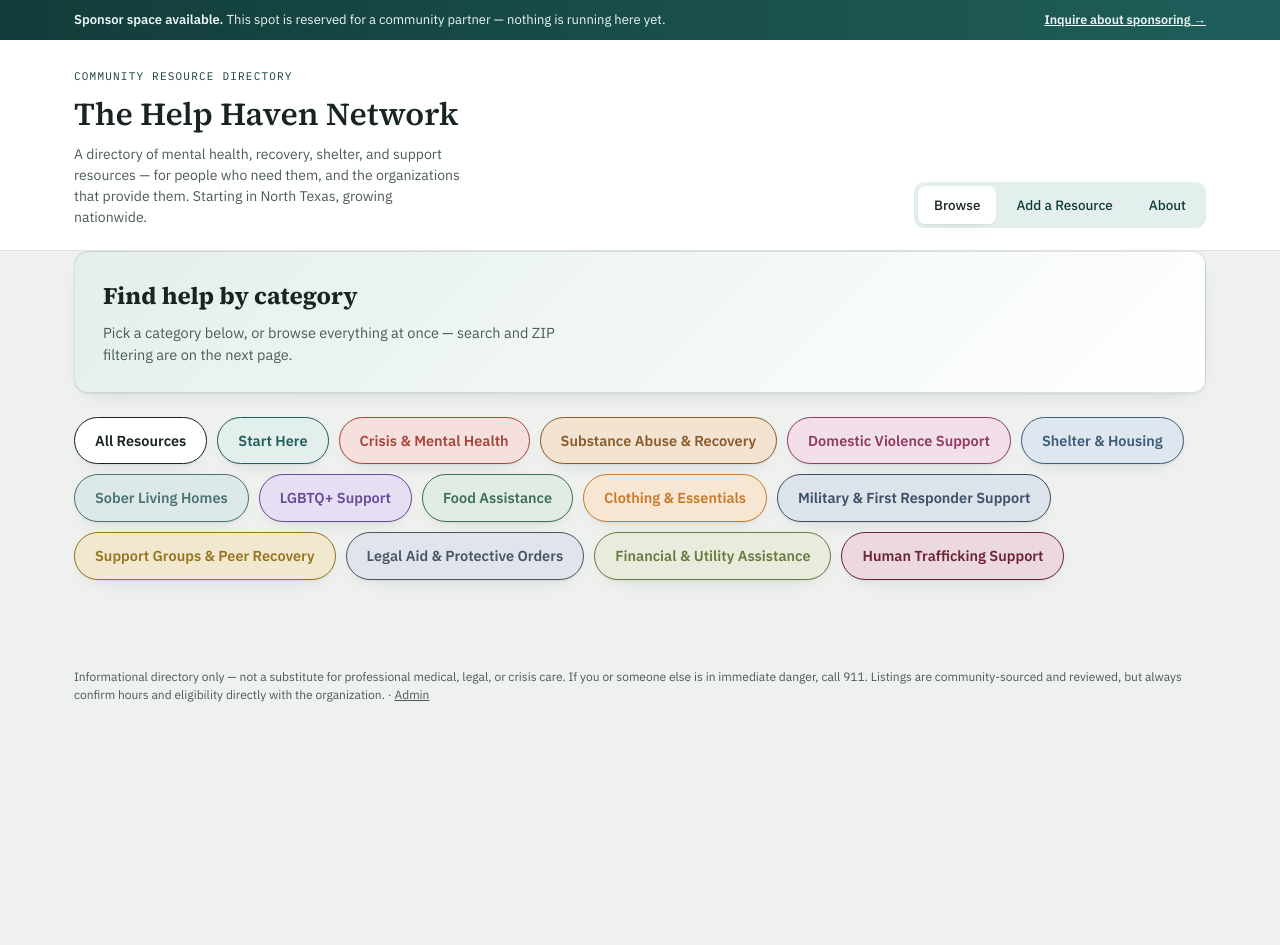
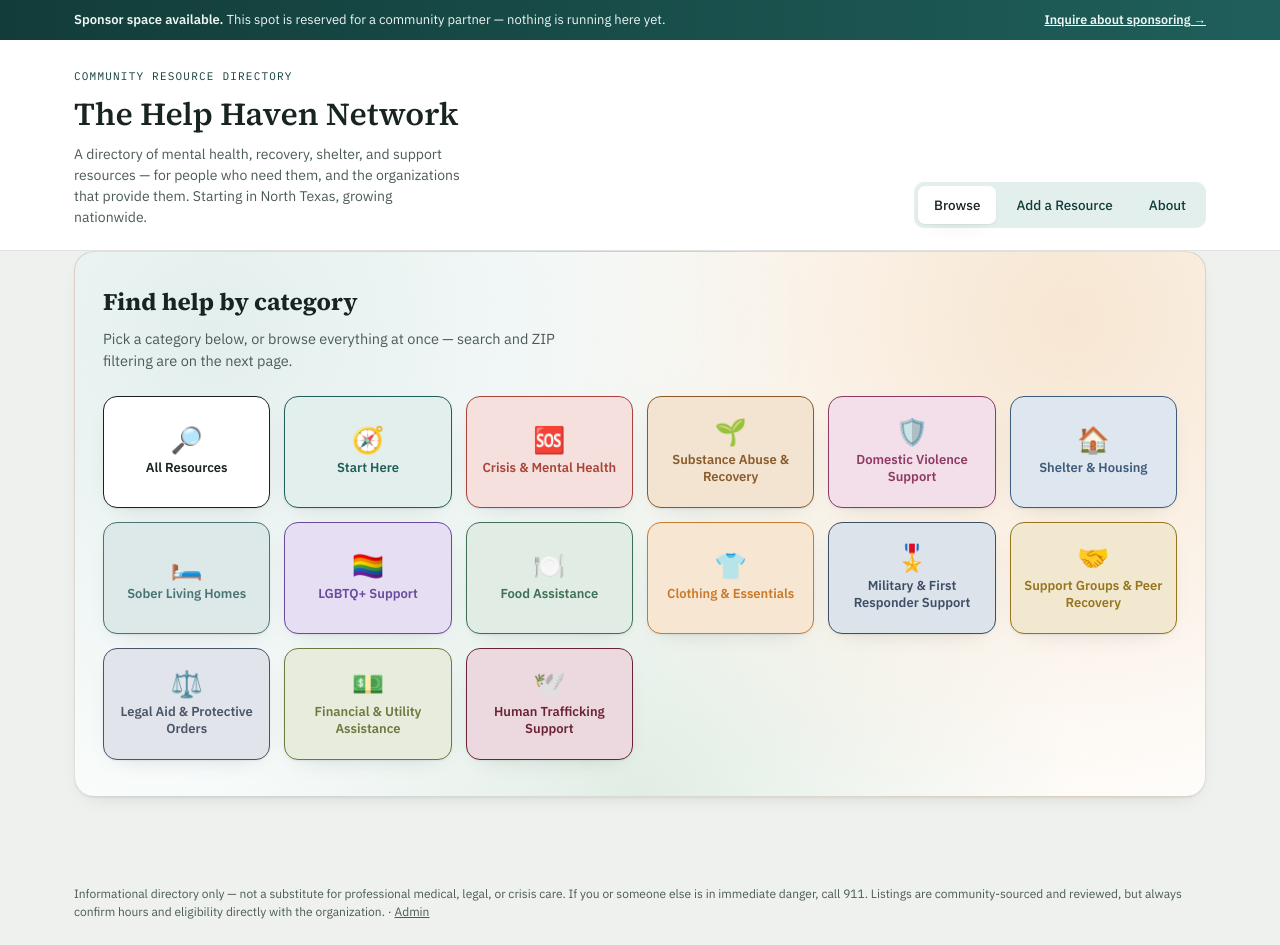
Before and after one commit to nisusconcepts/the-help-network, a Next.js app: page / in a window 1280 px wide. Before the commit the page ends 800 px from the top, so only its background shows below. Built offline with nearby package versions, Linux system fonts and the light colour scheme; no server answers.

Commit message:
Redesign homepage category tiles as an icon grid with a colorful background

```diff
--- a/app/page.js
+++ b/app/page.js
@@ -1,58 +1,101 @@
 import Link from "next/link";
 import { CATEGORIES } from "@/lib/categories";
 
-// Server Component: the homepage is now just the category nav — a row of
-// colored, clickable tabs. Each one links straight to its own
+// Simple, universally-rendered category glyphs — avoids adding an icon
+// library dependency for a homepage that's otherwise plain HTML/CSS. Keep
+// this in sync with lib/categories.js if a category slug changes.
+const CATEGORY_ICONS = {
+  all: "🔎",
+  "start-here": "🧭",
+  crisis: "🆘",
+  recovery: "🌱",
+  "domestic-violence": "🛡️",
+  shelter: "🏠",
+  "sober-living": "🛏️",
+  lgbtq: "🏳️‍🌈",
+  food: "🍽️",
+  clothing: "👕",
+  "military-first-responder": "🎖️",
+  "support-groups": "🤝",
+  "legal-aid": "⚖️",
+  "financial-assistance": "💵",
+  "human-trafficking": "🕊️",
+};
+// Server Component: the homepage is just the category nav — a grid of
+// same-size, icon-labeled tiles. Each links straight to its own
 // /browse/[category] page; "All Resources" goes to /browse. Search, ZIP
 // filtering, and the map all live one click away on the browse page, so
 // this page stays a fast menu with nothing that goes stale (no resource
 // counts, no in-place filtering).
 export default function HomePage() {
   return (
-    <div>
+    <div
+      style={{
+        borderRadius: 20,
+        padding: "32px 28px 36px",
+        background:
+          "radial-gradient(circle at 12% 15%, var(--teal-tint), transparent 55%), " +
+          "radial-gradient(circle at 88% 12%, var(--amber-tint), transparent 50%), " +
+          "radial-gradient(circle at 50% 100%, var(--sage-tint), transparent 55%), " +
+          "var(--panel)",
+        border: "1px solid var(--line)",
+        boxShadow: "var(--shadow)",
+      }}
+    >
+      <h2 style={{ fontSize: 24, marginBottom: 8 }}>Find help by category</h2>
+      <p style={{ color: "var(--ink-soft)", fontSize: 14.5, maxWidth: "56ch", margin: "0 0 24px" }}>
+        Pick a category below, or browse everything at once — search and ZIP filtering are on the next page.
+      </p>
+
       <div
-        className="panel-block"
         style={{
-          background: "linear-gradient(135deg, var(--teal-tint), var(--panel))",
-          marginBottom: 24,
+          display: "grid",
+          gridTemplateColumns: "repeat(auto-fill, minmax(150px, 1fr))",
+          gap: 14,
         }}
       >
-        <h2 style={{ fontSize: 24, marginBottom: 8 }}>Find help by category</h2>
-        <p style={{ color: "var(--ink-soft)", fontSize: 14.5, maxWidth: "56ch", margin: 0 }}>
-          Pick a category below, or browse everything at once — search and ZIP filtering are on the next page.
-        </p>
-      </div>
-
-      <div style={{ display: "flex", flexWrap: "wrap", gap: 10 }}>
-        <CategoryTab href="/browse" label="All Resources" color="var(--ink)" tint="var(--panel)" />
+        <CategoryTile href="/browse" icon={CATEGORY_ICONS.all} label="All Resources" color="var(--ink)" tint="var(--panel)" />
         {CATEGORIES.map((c) => (
-          <CategoryTab key={c.slug} href={`/browse/${c.slug}`} label={c.label} color={c.color} tint={c.tint} />
+          <CategoryTile
+            key={c.slug}
+            href={`/browse/${c.slug}`}
+            icon={CATEGORY_ICONS[c.slug]}
+            label={c.label}
+            color={c.color}
+            tint={c.tint}
+          />
         ))}
       </div>
     </div>
   );
 }
 
-function CategoryTab({ href, label, color, tint }) {
+function CategoryTile({ href, icon, label, color, tint }) {
   return (
     <Link
       href={href}
       className="category-tab"
       style={{
-        display: "inline-flex",
+        display: "flex",
+        flexDirection: "column",
         alignItems: "center",
-        padding: "12px 20px",
-        borderRadius: 999,
+        justifyContent: "center",
+        gap: 8,
+        minHeight: 112,
+        padding: "18px 10px",
+        borderRadius: 14,
         textDecoration: "none",
-        fontWeight: 600,
-        fontSize: 14.5,
+        textAlign: "center",
         color,
         background: tint,
         border: `1px solid ${color}`,
         boxShadow: "var(--shadow)",
       }}
     >
-      {label}
+      <span style={{ fontSize: 26, lineHeight: 1 }} aria-hidden="true">
+        {icon}
+      </span>
+      <span style={{ fontWeight: 600, fontSize: 13, lineHeight: 1.25 }}>{label}</span>
     </Link>
   );
 }
```
